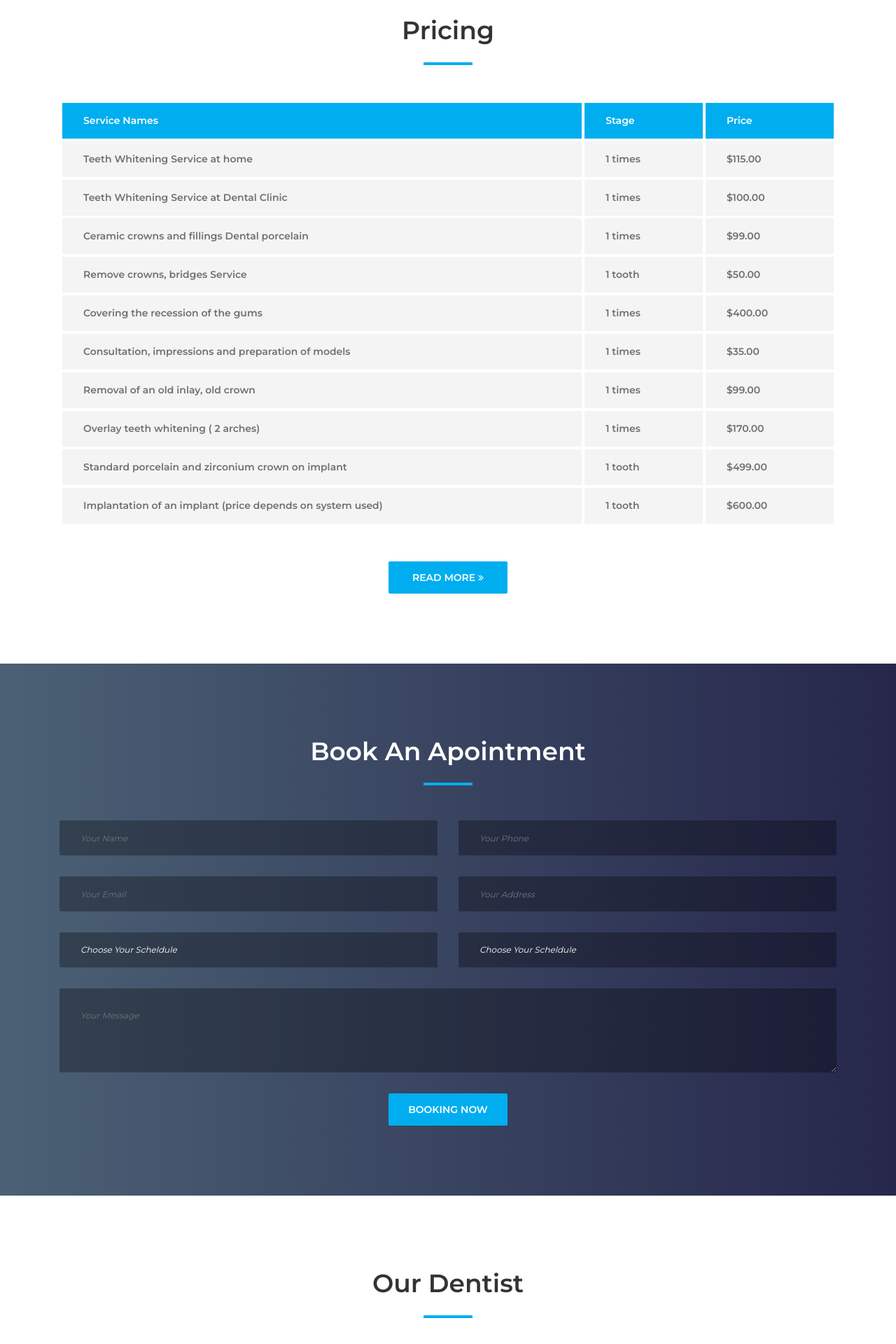
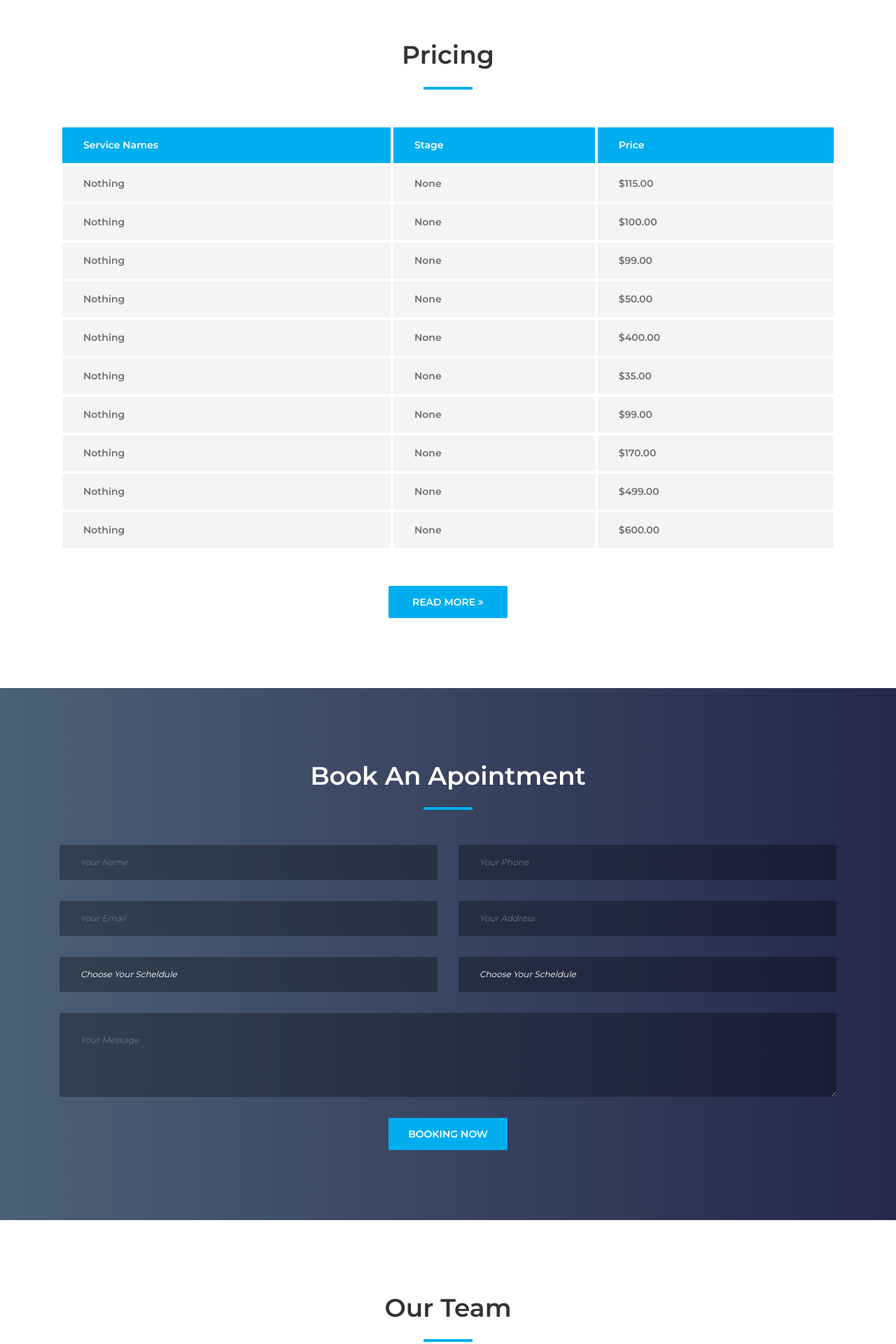
Before and after one commit to JohannesKrueger/dentistDjango, a Django app: template website/templates/home.html in a window 1280 px wide. Shown: the part 2665-4585 px from the top of the page at 70% size. Run offline with Django 3.2, Linux system fonts and the light colour scheme; the template is opened without the code that fills it, so the values that code supplies are empty; some libraries are stand-ins or nearby versions; some web fonts are replaced.

Commit message:
Update home.html

```diff
--- a/website/templates/home.html
+++ b/website/templates/home.html
@@ -16,9 +16,8 @@
             <div class="col-12">
               <!-- Welcome Text -->
               <div class="welcome-text text-center">
-                <h2 data-animation="fadeInUp" data-delay="100ms">We Believe Everyone Should Have Easy Access To Great Dental Care</h2>
-                <p data-animation="fadeInUp" data-delay="300ms">As a leading industry innovator, Dento is opening up exciting new opportunities for dental professionals, investors, employees & suppliers. Contact us to find out what we have to
-                  offer you.</p>
+                <h2 data-animation="fadeInUp" data-delay="100ms">Here you're at the right place</h2>
+                <p data-animation="fadeInUp" data-delay="300ms">Welcome To This Website</p>
                 <div class="welcome-btn-group">
                   <a href="{% url 'pricing' %}" class="btn dento-btn mx-2" data-animation="fadeInUp" data-delay="500ms">Get Started</a>
                   <a href="{% url 'contact' %}" class="btn dento-btn mx-2 active" data-animation="fadeInUp" data-delay="700ms">Contact Us</a>
@@ -37,11 +36,10 @@
               <!-- Welcome Text -->
               <div class="welcome-text text-center">
                 <h2 data-animation="fadeInDown" data-delay="100ms">We Believe Everyone Should Have Easy Access To Great Dental Care</h2>
-                <p data-animation="fadeInDown" data-delay="300ms">As a leading industry innovator, Dento is opening up exciting new opportunities for dental professionals, investors, employees & suppliers. Contact us to find out what we have to
-                  offer you.</p>
+                <p data-animation="fadeInDown" data-delay="300ms">As a leading, professional industry webdeveloper, I'm opening up exciting new opportunities for you web presence</p>
                 <div class="welcome-btn-group">
-                  <a href="#" class="btn dento-btn mx-2" data-animation="fadeInDown" data-delay="500ms">Get Started</a>
-                  <a href="#" class="btn dento-btn mx-2 active" data-animation="fadeInDown" data-delay="700ms">Contact Us</a>
+                  <a href="{% url 'empty' %}" class="btn dento-btn mx-2" data-animation="fadeInDown" data-delay="500ms">Get Started</a>
+                  <a href="{% url 'home' %}" class="btn dento-btn mx-2 active" data-animation="fadeInDown" data-delay="700ms">Contact Me</a>
                 </div>
               </div>
             </div>
@@ -75,7 +73,7 @@
 
             <!-- Single Skills Area -->
             <div class="single-skills-area mt-30">
-              <h6>Experience Dentist</h6>
+              <h6>Experience</h6>
               <div id="bar1" class="barfiller">
                 <span class="tip"></span>
                 <span class="fill" data-percentage="80"></span>
@@ -145,8 +143,8 @@
         <div class="col-12 col-sm-6 col-lg-3">
           <div class="single-cta text-center mt-50 mb-100">
             <i class="icon_id"></i>
-            <h2><span class="counter">40</span>+</h2>
-            <h5>Dentist</h5>
+            <h2><span class="counter">3</span>+</h2>
+            <h5>Employees</h5>
           </div>
         </div>
       </div>
@@ -172,7 +170,7 @@
               <div class="col-6 col-md-4">
                 <div class="single-service mb-70">
                   <img src="{% static 'website/img/core-img/s1.png' %}" alt="">
-                  <h6>Teeth Whitening</h6>
+                  <h6>Personal Webdevelopment</h6>
                 </div>
               </div>
 
@@ -180,7 +178,7 @@
               <div class="col-6 col-md-4">
                 <div class="single-service mb-70">
                   <img src="{% static 'website/img/core-img/s2.png' %}" alt="">
-                  <h6>Missing Teeth</h6>
+                  <h6>Server Hosting</h6>
                 </div>
               </div>
 
@@ -188,7 +186,7 @@
               <div class="col-6 col-md-4">
                 <div class="single-service mb-70">
                   <img src="{% static 'website/img/core-img/s3.png' %}" alt="">
-                  <h6>Teeth Whitening</h6>
+                  <h6>Python Couses</h6>
                 </div>
               </div>
 
@@ -212,7 +210,7 @@
               <div class="col-6 col-md-4">
                 <div class="single-service mb-70">
                   <img src="{% static 'website/img/core-img/s1.png' %}" alt="">
-                  <h6>Teeth Pain</h6>
+                  <h6>Personal Help</h6>
                 </div>
               </div>
             </div>
@@ -258,53 +254,53 @@
               </thead>
               <tbody>
                 <tr>
-                  <th scope="row">Teeth Whitening Service at home</th>
-                  <td>1 times</td>
+                  <th scope="row">Nothing</th>
+                  <td>None</td>
                   <td>$115.00</td>
                 </tr>
                 <tr>
-                  <th scope="row">Teeth Whitening Service at Dental Clinic</th>
-                  <td>1 times</td>
+                  <th scope="row">Nothing</th>
+                  <td>None</td>
                   <td>$100.00</td>
                 </tr>
                 <tr>
-                  <th scope="row">Ceramic crowns and fillings Dental porcelain</th>
-                  <td>1 times</td>
+                  <th scope="row">Nothing</th>
+                  <td>None</td>
                   <td>$99.00</td>
                 </tr>
                 <tr>
-                  <th scope="row">Remove crowns, bridges Service</th>
-                  <td>1 tooth</td>
+                  <th scope="row">Nothing</th>
+                  <td>None</td>
                   <td>$50.00</td>
                 </tr>
                 <tr>
-                  <th scope="row">Covering the recession of the gums</th>
-                  <td>1 times</td>
+                  <th scope="row">Nothing</th>
+                  <td>None</td>
                   <td>$400.00</td>
                 </tr>
                 <tr>
-                  <th scope="row">Consultation, impressions and preparation of models</th>
-                  <td>1 times</td>
+                  <th scope="row">Nothing</th>
+                  <td>None</td>
                   <td>$35.00</td>
                 </tr>
                 <tr>
-                  <th scope="row">Removal of an old inlay, old crown</th>
-                  <td>1 times</td>
+                  <th scope="row">Nothing</th>
+                  <td>None</td>
                   <td>$99.00</td>
                 </tr>
                 <tr>
-                  <th scope="row">Overlay teeth whitening ( 2 arches)</th>
-                  <td>1 times</td>
+                  <th scope="row">Nothing</th>
+                  <td>None</td>
                   <td>$170.00</td>
                 </tr>
                 <tr>
-                  <th scope="row">Standard porcelain and zirconium crown on implant</th>
-                  <td>1 tooth</td>
+                  <th scope="row">Nothing</th>
+                  <td>None</td>
                   <td>$499.00</td>
                 </tr>
                 <tr>
-                  <th scope="row">Implantation of an implant (price depends on system used)</th>
-                  <td>1 tooth</td>
+                  <th scope="row">Nothing</th>
+                  <td>None</td>
                   <td>$600.00</td>
                 </tr>
               </tbody>
@@ -408,7 +404,7 @@
         <!-- Section Heading -->
         <div class="col-12">
           <div class="section-heading text-center">
-            <h2>Our Dentist</h2>
+            <h2>Our Team</h2>
             <div class="line"></div>
           </div>
         </div>
@@ -423,14 +419,14 @@
             <div class="dentist-content">
               <!-- Social Info -->
               <div class="dentist-social-info">
-                <a href="#"><i class="fa fa-facebook"></i></a>
-                <a href="#"><i class="fa fa-twitter"></i></a>
-                <a href="#"><i class="fa fa-google-plus"></i></a>
+                <a href="{% url 'home' %}"><i class="fa fa-facebook"></i></a>
+                <a href="{% url 'home' %}"><i class="fa fa-twitter"></i></a>
+                <a href="{% url 'home' %}"><i class="fa fa-google-plus"></i></a>
               </div>
               <!-- Dentist Info -->
               <div class="dentist-info bg-gradient-overlay">
-                <h5>Michael Barley</h5>
-                <p>Implant Expert</p>
+                <h5>Nobody</h5>
+                <p>Nothing</p>
               </div>
             </div>
           </div>
@@ -444,14 +440,14 @@
             <div class="dentist-content">
               <!-- Social Info -->
               <div class="dentist-social-info">
-                <a href="#"><i class="fa fa-facebook"></i></a>
-                <a href="#"><i class="fa fa-twitter"></i></a>
-                <a href="#"><i class="fa fa-google-plus"></i></a>
+                <a href="{% url 'home' %}"><i class="fa fa-facebook"></i></a>
+                <a href="{% url 'home' %}"><i class="fa fa-twitter"></i></a>
+                <a href="{% url 'home' %}"><i class="fa fa-google-plus"></i></a>
               </div>
               <!-- Dentist Info -->
               <div class="dentist-info bg-gradient-overlay">
-                <h5>Michael Barley</h5>
-                <p>Implant Expert</p>
+                <h5>Nobody</h5>
+                <p>Nothing</p>
               </div>
             </div>
           </div>
@@ -465,14 +461,14 @@
             <div class="dentist-content">
               <!-- Social Info -->
               <div class="dentist-social-info">
-                <a href="#"><i class="fa fa-facebook"></i></a>
-                <a href="#"><i class="fa fa-twitter"></i></a>
-                <a href="#"><i class="fa fa-google-plus"></i></a>
+                <a href="{% url 'home' %}"><i class="fa fa-facebook"></i></a>
+                <a href="{% url 'home' %}"><i class="fa fa-twitter"></i></a>
+                <a href="{% url 'home' %}"><i class="fa fa-google-plus"></i></a>
               </div>
               <!-- Dentist Info -->
               <div class="dentist-info bg-gradient-overlay">
-                <h5>Michael Barley</h5>
-                <p>Implant Expert</p>
+                <h5>Nobody</h5>
+                <p>Nothing</p>
               </div>
             </div>
           </div>
@@ -497,10 +493,9 @@
               </div>
               <!-- Content -->
               <div class="testimonial-content">
-                <h5>“I'd been avoiding the dentist for years due to bad experiences. A reminder SMS is sent the working day beforehand. I also had a call confirming appointment. I have been a patient ever since. My dentist is very reassuring and
-                  very helpful. Excellent treatment and advice.”</h5>
+                <h5>“I like Turtles. And also excellent treatment and advice.”</h5>
                 <h6>Arron Ramsey</h6>
-                <p>Dental Patient</p>
+                <p>Customer</p>
               </div>
             </div>
 
@@ -512,10 +507,9 @@
               </div>
               <!-- Content -->
               <div class="testimonial-content">
-                <h5>“I'd been avoiding the dentist for years due to bad experiences. A reminder SMS is sent the working day beforehand. I also had a call confirming appointment. I have been a patient ever since. My dentist is very reassuring and
-                  very helpful. Excellent treatment and advice.”</h5>
+                <h5>“I like Turtles. And also excellent treatment and advice.”</h5>
                 <h6>Arron Ramsey</h6>
-                <p>Dental Patient</p>
+                <p>Customer</p>
               </div>
             </div>
 
@@ -527,10 +521,9 @@
               </div>
               <!-- Content -->
               <div class="testimonial-content">
-                <h5>“I'd been avoiding the dentist for years due to bad experiences. A reminder SMS is sent the working day beforehand. I also had a call confirming appointment. I have been a patient ever since. My dentist is very reassuring and
-                  very helpful. Excellent treatment and advice.”</h5>
+                <h5>“I like Turtles. And also excellent treatment and advice.”</h5>
                 <h6>Arron Ramsey</h6>
-                <p>Dental Patient</p>
+                <p>Customer</p>
               </div>
             </div>
           </div>
@@ -557,16 +550,16 @@
         <!-- Single Blog Item -->
         <div class="col-12 col-md-6 col-lg-4">
           <div class="single-blog-item mb-100">
-            <a href="./blog-details.html">
+            <a href="{% url 'empty' %}">
               <img src="{% static 'website/img/bg-img/4.jpg' %}" alt="">
             </a>
             <!-- Blog Content -->
             <div class="blog-content">
-              <a href="./blog-details.html" class="post-title">How your mouth bacteria can harm your lungs</a>
-              <p>Donec tempor, lorem et euismod eleifend, est lectus laoreet ante, sed accusan justo diam ...</p>
+              <a href="{% url 'empty' %}" class="post-title">Nothing New</a>
+              <p>Empty ...</p>
               <div class="post-meta">
-                <a href="#"><i class="icon_clock_alt"></i> 28 Sep 2018</a>
-                <a href="#"><i class="icon_chat_alt"></i> 3 Comments</a>
+                <a href="{% url 'empty' %}"><i class="icon_clock_alt"></i> 28 Sep 2018</a>
+                <a href="{% url 'empty' %}"><i class="icon_chat_alt"></i> 3 Comments</a>
               </div>
             </div>
           </div>
@@ -575,16 +568,16 @@
         <!-- Single Blog Item -->
         <div class="col-12 col-md-6 col-lg-4">
           <div class="single-blog-item mb-100">
-            <a href="./blog-details.html">
+            <a href="{% url 'empty' %}">
               <img src="{% static 'website/img/bg-img/5.jpg' %}" alt="">
             </a>
             <!-- Blog Content -->
             <div class="blog-content">
-              <a href="./blog-details.html" class="post-title">What is the best kind of toothpaste to use?</a>
-              <p>Donec tempor, lorem et euismod eleifend, est lectus laoreet ante, sed accusan justo diam ...</p>
+              <a href="{% url 'empty' %}" class="post-title">Nothing New</a>
+              <p>Empty ...</p>
               <div class="post-meta">
-                <a href="#"><i class="icon_clock_alt"></i> 28 Sep 2018</a>
-                <a href="#"><i class="icon_chat_alt"></i> 3 Comments</a>
+                <a href="{% url 'empty' %}"><i class="icon_clock_alt"></i> 28 Sep 2018</a>
+                <a href="{% url 'empty' %}"><i class="icon_chat_alt"></i> 3 Comments</a>
               </div>
             </div>
           </div>
@@ -593,16 +586,16 @@
         <!-- Single Blog Item -->
         <div class="col-12 col-md-6 col-lg-4">
           <div class="single-blog-item mb-100">
-            <a href="./blog-details.html">
+            <a href="{% url 'empty' %}">
               <img src="{% static 'website/img/bg-img/6.jpg' %}" alt="">
             </a>
             <!-- Blog Content -->
             <div class="blog-content">
-              <a href="./blog-details.html" class="post-title">Why you should avoid sipping your drinks</a>
-              <p>Donec tempor, lorem et euismod eleifend, est lectus laoreet ante, sed accusan justo diam ...</p>
+              <a href="{% url 'empty' %}" class="post-title">Nothing New</a>
+              <p>Empty ...</p>
               <div class="post-meta">
-                <a href="#"><i class="icon_clock_alt"></i> 28 Sep 2018</a>
-                <a href="#"><i class="icon_chat_alt"></i> 3 Comments</a>
+                <a href="{% url 'empty' %}"><i class="icon_clock_alt"></i> 28 Sep 2018</a>
+                <a href="{% url 'empty' %}"><i class="icon_chat_alt"></i> 3 Comments</a>
               </div>
             </div>
           </div>
```
Also changed, not shown: other parts of website/templates/home.html (+10 -12 lines).
